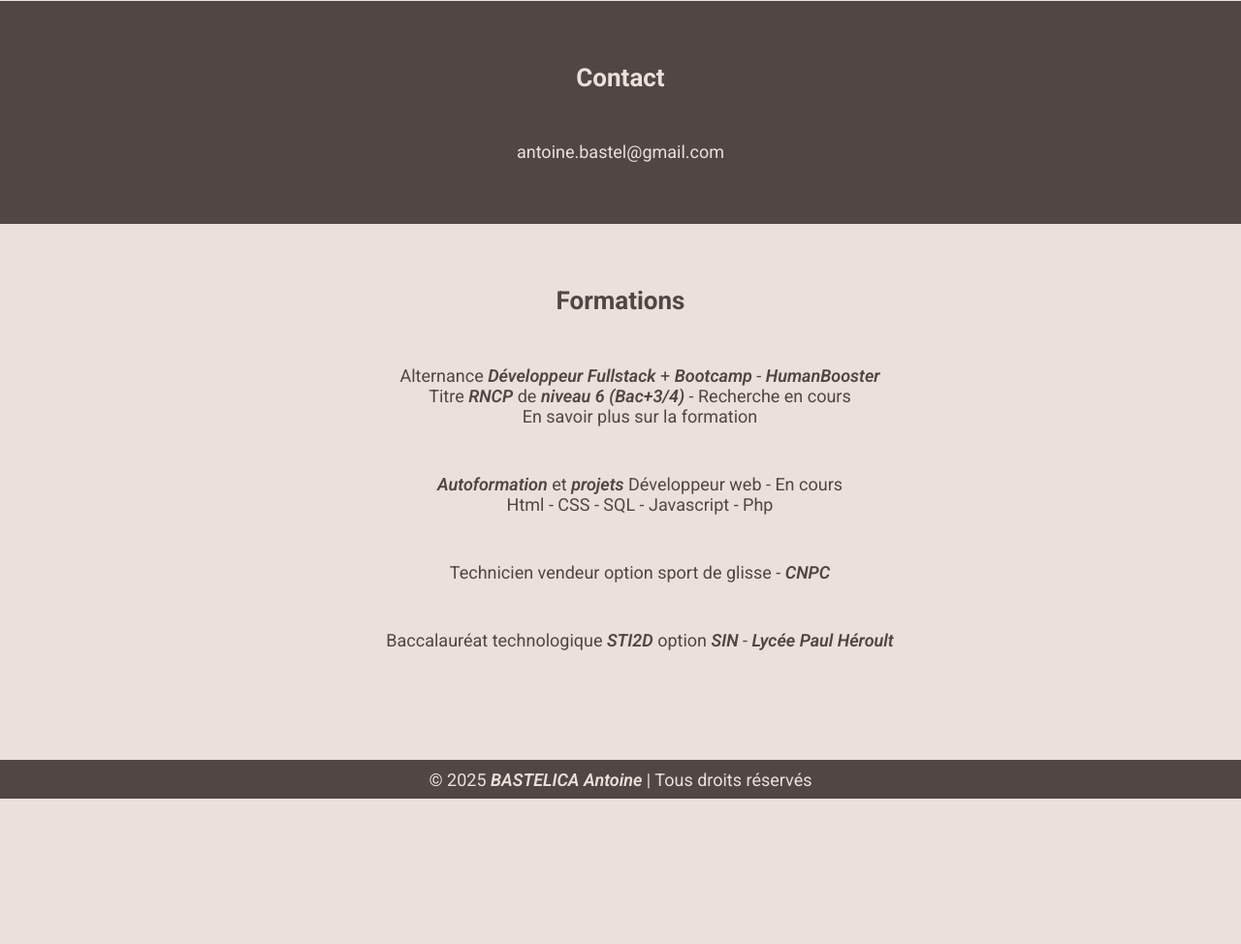
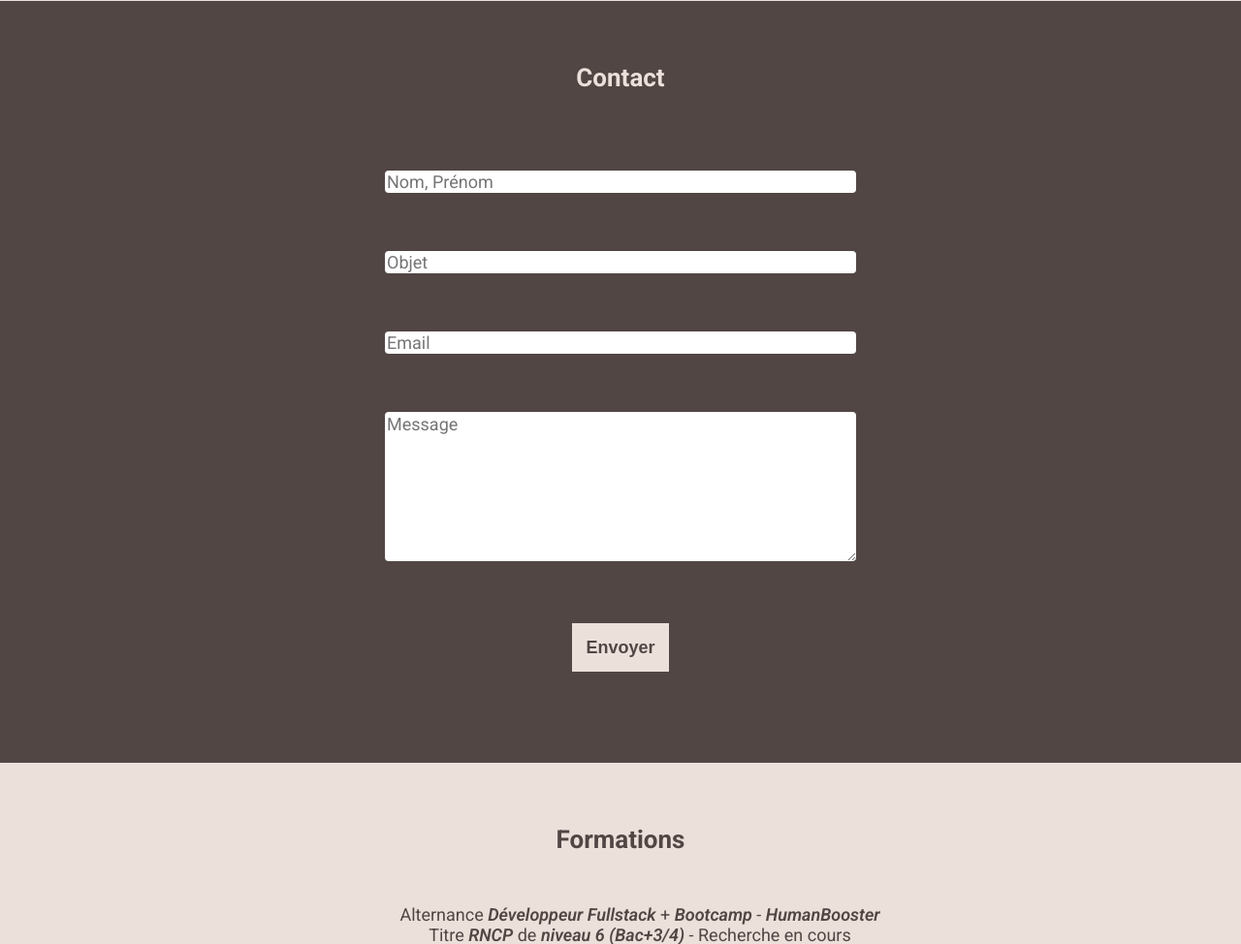
Before and after one commit to LeBasts/SitePerso, a PHP site: page / in a window 1280 px wide. Shown: the part 1722-2696 px from the top of the page at 97% size. Before the commit the page ends 2546 px from the top, so only its background shows below. Run offline with PHP 8.4, Linux system fonts and the light colour scheme.

Commit message:
Formulaire de contact

```diff
--- a/index.php
+++ b/index.php
@@ -5,7 +5,7 @@
         <title>Bastelica Antoine</title>
         <link rel="stylesheet" href="style/style.css">
         <script src="/main.js" defer></script>
-        <link rel="shortcut icon" href="/Ressources/skipc.png">
+        <link rel="shortcut icon" href="Ressources/skipc.png">
         <link rel="preconnect" href="https://fonts.googleapis.com">
         <link rel="preconnect" href="https://fonts.gstatic.com" crossorigin>
         <link href="https://fonts.googleapis.com/css2?family=Roboto:ital,wght@0,100..900;1,100..900&display=swap" rel="stylesheet">
@@ -93,26 +93,34 @@
             </div>
             <div id="contact" class="div-pair">
                 <h1>Contact</h1>
-                <div>
-                    <a href="antoine.bastel@gmail.com">antoine.bastel@gmail.com</a>
-                </div>
-                    <!-- <form>
+                    <form method="post">
                         <div>
-                            <input type="text" name="name" placeholder="Nom, Prénom">
+                            <input type="text" name="name" placeholder="Nom, Prénom" required>
                         </div>
                         <div>
-                            <input type="text" name="objet" placeholder="Objet">
+                            <input type="text" name="objet" placeholder="Objet" required>
                         </div>
                         <div>
-                            <input type="text" name="email" placeholder="Email">
+                            <input type="email" name="email" placeholder="Email" required>
                         </div>
                         <div>
-                            <textarea id="message" name="message" placeholder="Message"></textarea>
+                            <textarea id="message" name="message" placeholder="Message" required></textarea>
                         </div>
                         <div>
-                            <button>Envoyer</button>
+                            <button type="submit">Envoyer</button>
                         </div>
-                    </form> -->
+                    </form>
+                    <?php
+                        if (isset($_POST['message']))
+                        {
+                            $message = "Message envoyé depuis le site perso
+                            De : ".htmlspecialchars($_POST['name'])."
+                            Email : ".htmlspecialchars($_POST['email'])."
+                            Message : ".htmlspecialchars($_POST['message']);
+                            mail("antoine.bastel@gmail.com",htmlspecialchars($_POST['objet']),$message,"From:contact@antoinebastelica.fr\r\nReply-to:".htmlspecialchars($_POST['email']));
+                        }
+                    ?>
+
             </div>
             <div id="formation" class="div-impair">
                 <h1>Formations</h1>
```
